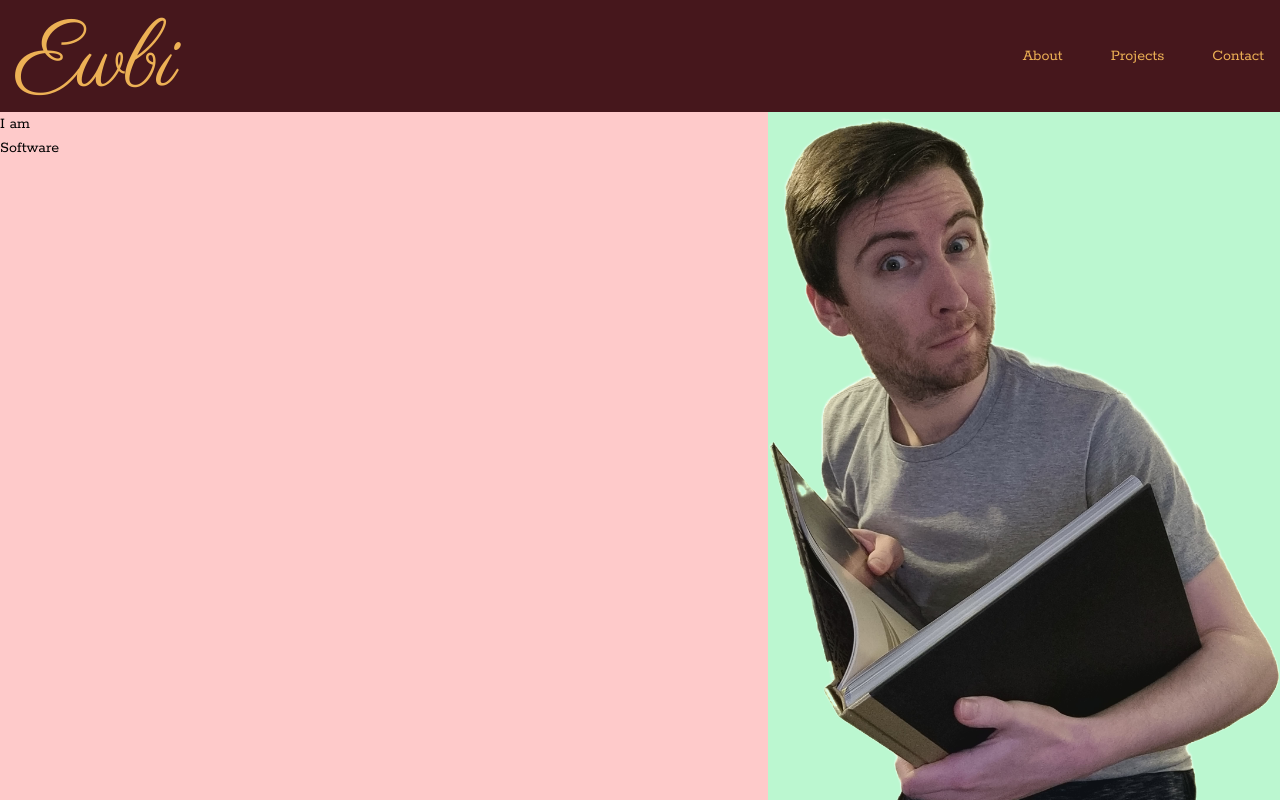
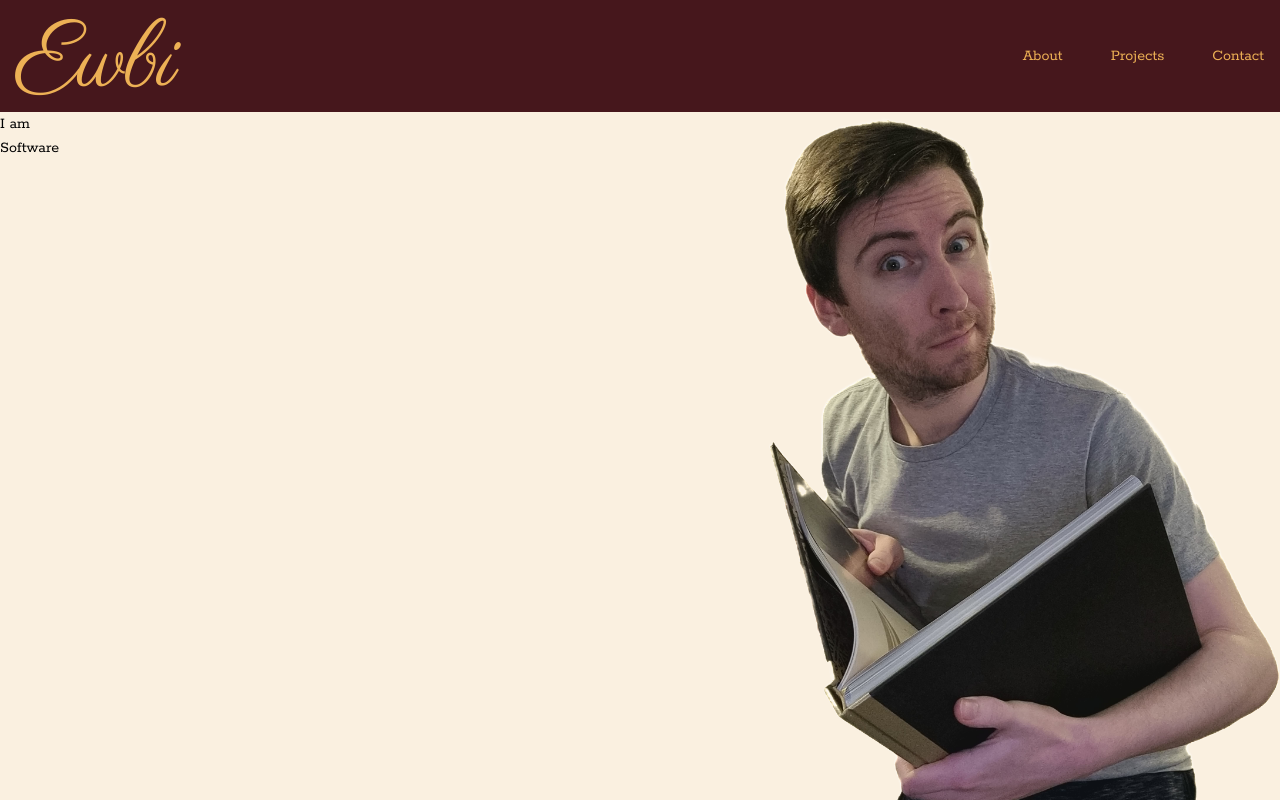
Before and after one commit to EwbiDev/ewbi-portfolio, a React (Vite) app: page / in a window 1280 px wide. Built offline with nearby package versions, Linux system fonts and the light colour scheme.

Commit message:
remove: test bg-color

```diff
--- a/src/commonComponents/PageMargin.jsx
+++ b/src/commonComponents/PageMargin.jsx
@@ -3,7 +3,7 @@ import Portrait from "./Portrait";
 export default function PageMargin({ showImage }) {
   return (
     <div
-      className={`flex h-full flex-col justify-between bg-green-200 object-contain sm:basis-1/3 md:basis-2/5 2xl:basis-1/5 ${
+      className={`flex h-full flex-col justify-between object-contain sm:basis-1/3 md:basis-2/5 2xl:basis-1/5 ${
         !showImage && "hidden 2xl:block"
       }`}
     >
--- a/src/commonComponents/Title.jsx
+++ b/src/commonComponents/Title.jsx
@@ -19,7 +19,7 @@ export default function Title() {
   }, [carouselIndex, carouselArray]);
 
   return (
-    <div className="h-full bg-red-200 grow">
+    <div className="h-full grow">
       <h1>I am</h1>
       <h2 className="carousel">
         <TypeWriter inputText={carouselText} />
```
